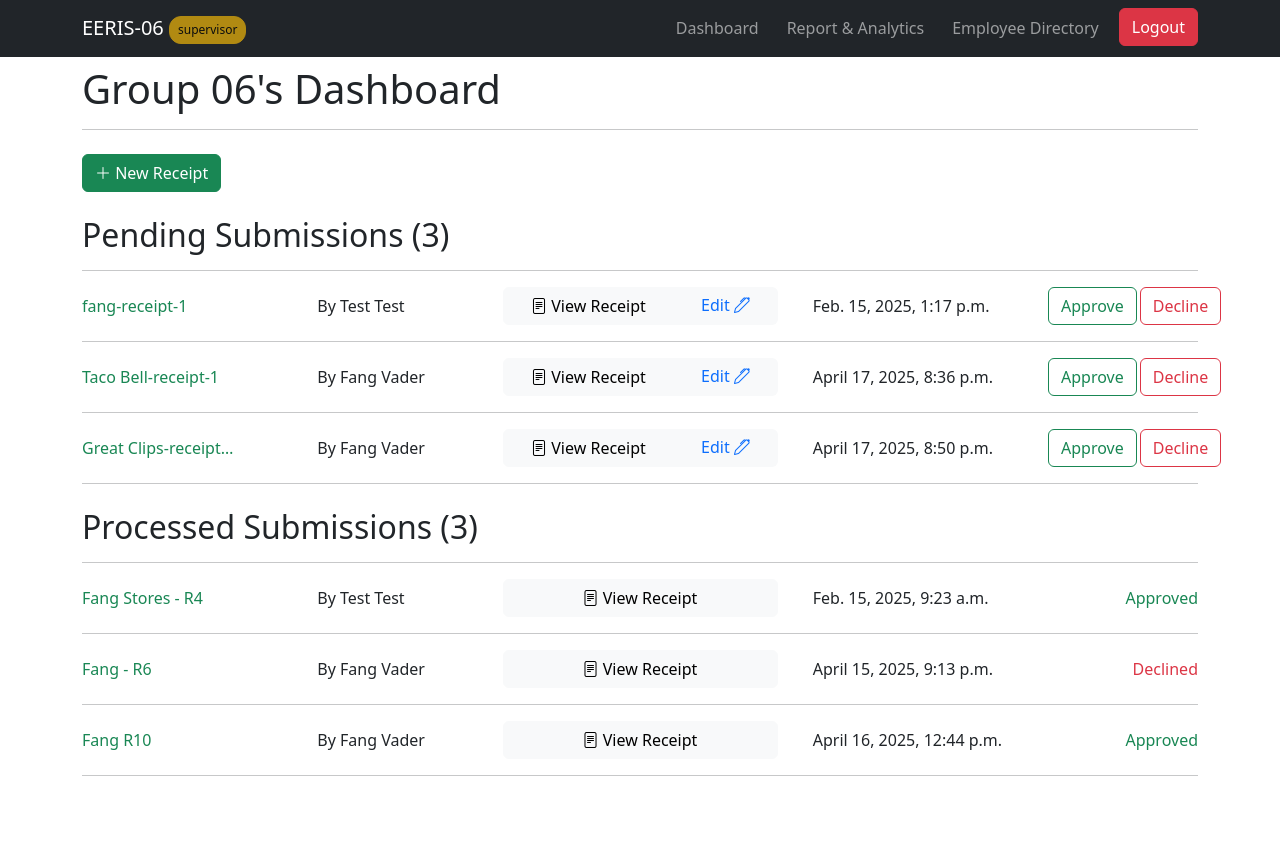
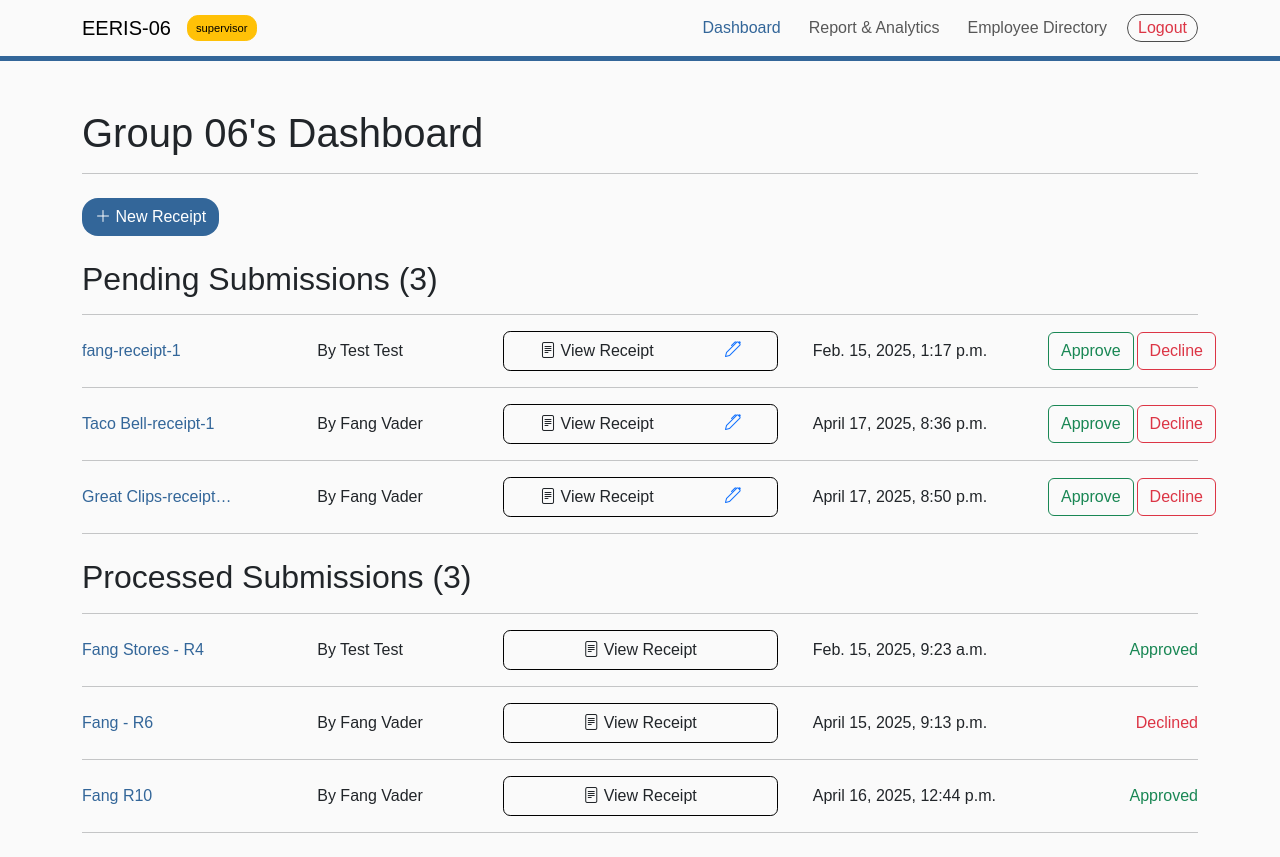
Before and after one commit to aagarwal32/EERIS-06, a Django app: page / in a window 1280 px wide. Before the commit the page ends 776 px from the top, so only its background shows below. Run offline with Django 5.2, Linux system fonts and the light colour scheme; a user stored in the database is signed in; data comes from the database, SQL or seed files in the repository; some libraries are stand-ins or nearby versions.

Commit message:
Updated design and made other UI changes

```diff
--- a/eeris06/app/forms.py
+++ b/eeris06/app/forms.py
@@ -58,5 +58,5 @@ class ReceiptForm(forms.ModelForm):
             'line_items': forms.Textarea(attrs={'class': 'form-control', 'placeholder': 'Enter description of line items (optional)\n2 Coffee Mug $8.99\n1 Watch $20.99', 'rows': 3}),
             'total_payment': forms.NumberInput(attrs={'class': 'form-control', 'placeholder': 'Enter total payment amount (e.g., 29.98)'}),
             'pay_method': forms.TextInput(attrs={'class': 'form-control', 'placeholder': 'Credit, Debit, Cash, Check, or E-banking'}),
-            'expense_category': forms.Select(attrs={'class': 'form-control',      'style': 'overflow-y: auto;', 'onfocus': 'this.size=5;', 'onblur': 'this.size=1;', 'onchange': 'this.size=1; this.blur();',}),
+            'expense_category': forms.Select(attrs={'class': 'form-control', 'style': 'overflow-y: auto;', 'onfocus': 'this.size=5;', 'onblur': 'this.size=1;', 'onchange': 'this.size=1; this.blur();',}),
         }
--- a/eeris06/app/static/css/style.css
+++ b/eeris06/app/static/css/style.css
@@ -1,18 +1,55 @@
-/* login and signup template styles */
+/* root colors (changes site theme) */
+/*
+blue: #336699
+light blue: #0066FF
+green: #336633
+light green: #339900
+*/
+:root {
+    --main-color: #336699;
+    --secondary-color: #0066FF;
+    --background-color: hsl(0, 0%, 98%);
+}
+
+body {
+    background-color: var(--background-color);
+    font-family: "Arial", verdana;;
+}
 
 .logo-color {
-    color: rgb(129, 43, 129);
+    color: var(--main-color);
+}
+
+.navbar-light {
+    background-color: var(--background-color) !important;
+    border-bottom: 5px solid var(--main-color);
+}
+
+.nav-link.active {
+    color: var(--main-color) !important;
+    font-weight: 500;
+}
+
+#logout-button {
+    border: solid 1px hsl(0, 0%, 30%);
+    padding: 1px 10px;
+    background-color: var(--background-color);
+    border-radius: 1rem;
+    font-size: 1rem;
+}
+#logout-button:hover {
+    border-color: red;
 }
 
 .auth-card button{
-   background-color: rgb(133, 58, 133);
+   background-color: var(--main-color);
    font-size: 1.2em;
    color: white;
    margin-bottom: 6px;
 }
 
 .auth-card button:hover{
-    background-color: purple;
+    background-color: var(--secondary-color);
     color: white;
 }
 
@@ -23,6 +60,64 @@
     padding: 5px 5px;
 }
 
+.auth-link {
+    text-decoration: none;
+    color: var(--main-color);
+    border: solid 1px var(--main-color);
+    border-radius: 0.5rem;
+    padding: 8px;
+}
+
+.auth-link:hover {
+    color: var(--secondary-color);
+    border-color: var(--secondary-color);
+    background-color: var(--background-color);
+}
+
+.modal-body {
+    max-height: calc(100vh - 210px);
+    overflow-y: auto;
+}
+.modal-content {
+    border-radius: 1rem;
+}
+
+.card.receipt-info {
+    padding: 8px;
+    margin-bottom: 8px;
+    border-radius: 1rem;
+
+}
+.card-hover {
+    transition: transform 0.2s ease, box-shadow 0.2s ease;
+    will-change: transform;
+}
+.card-hover:hover {
+    transform: translateY(-1px);
+    box-shadow: 0 1rem 1.5rem rgba(115, 115, 115, 0.15);
+}
+
+.input-group-text {
+    background-color: #f0f4f7 !important;
+    color: var(--main-color) !important;
+    border-radius: 0.5rem 0 0 0.5rem !important;
+    border: solid 1px black !important;
+}
+.form-select {
+    border-radius: 0 0.5rem 0.5rem 0 !important;
+    border: solid 1px black !important;
+    box-shadow: none !important;
+}
+
+.receipt {
+    background-color: var(--background-color);
+    border: solid 1px black;
+    border-radius: 0.45rem;
+}
+.view-receipt-btn:hover {
+    background-color: hsl(0, 0%, 90%);
+}
+
 #createReceiptForm {
     padding: 12px;
     border: 2px solid black;
@@ -31,6 +126,49 @@
     animation: fadeIn 0.3s ease-in-out;
 }
 
+.receipt-button {
+    background-color: var(--main-color);
+    border-radius: 1rem;
+    color: white;
+}
+.receipt-button:hover {
+    background-color: var(--secondary-color);
+    color: white;
+}
+.form-label {
+    color: black;
+    font-weight: 700;
+}
+.field-container > input {
+    background-color: var(--background-color);
+}
+.field-container > textarea {
+    background-color: var(--background-color);
+}
+.field-container > select {
+    background-color: var(--background-color);
+}
+
+.loader {
+    display: none;
+    border: 2px solid white;
+    border-top: 2px solid var(--main-color);
+    border-radius: 1rem;
+    width: 1.2rem;
+    height: 1.2rem;
+    animation: spin 1s linear infinite;
+}
+
+@keyframes spin {
+    0% {
+        transform: rotate(0deg);
+    }
+
+    100% {
+        transform: rotate(360deg);
+    }
+}
+
 @keyframes fadeIn {
     0% {opacity: 0;}
     100% {opacity: 100%;}
--- a/eeris06/app/templates/base.html
+++ b/eeris06/app/templates/base.html
@@ -14,34 +14,33 @@
 </head>
 <body>
       {% if user.is_authenticated %}
-        <nav class="navbar sticky-top navbar-expand-lg navbar-dark bg-dark">
+        <nav class="navbar sticky-top navbar-expand-lg navbar-light bg-light">
             <div class="container">
-                <a class="navbar-brand" href="#">
-                    EERIS-06
-
-                    {% if user.is_superuser %} <button class="btn btn-warning btn-sm" style="border-radius: 1em; font-size: 0.6em;" disabled>supervisor</button> {% endif %}
-                </a>
+                <div class="d-flex align-items-center gap-8">
+                    <a class="navbar-brand" href="{% url 'app:home' %}">
+                        EERIS-06
+                    </a>
+                    <div>{% if user.is_superuser %} <button class="btn btn-warning btn-sm" style="border-radius: 1em; font-size: 0.7rem; color:black;">supervisor</button> {% endif %}</div>
+                </div>
                 <button class="navbar-toggler" type="button" data-bs-toggle="collapse" data-bs-target="#navbarNav"
                     aria-controls="navbarNav" aria-expanded="false" aria-label="Toggle navigation">
                     <span class="navbar-toggler-icon"></span>
                 </button>
                 <div class="collapse navbar-collapse" id="navbarNav">
-                    <ul class="navbar-nav ms-auto" style="gap: 12px;">
+                    <ul class="d-flex navbar-nav ms-auto align-items-center" style="gap: 12px;">
                         <li class="nav-item">
-                            <a class="nav-link" href="{% url 'app:home' %}">Dashboard</a>
+                            <a class="nav-link {% if request.resolver_match.url_name == 'home' %}active{% endif %}" href="{% url 'app:home' %}">Dashboard</a>
+                        </li>
+                        <li class="nav-item">
+                            <a class="nav-link {% if request.resolver_match.url_name == 'reportAnalytics' %}active{% endif %}" href="{% url 'app:reportAnalytics' %}">Report & Analytics</a>
+                        </li>
+                        <li class="nav-item">
+                            <a class="nav-link {% if request.resolver_match.url_name == 'employeeDirectory' %}active{% endif %}" href="{% url 'app:employeeDirectory' %}">Employee Directory</a>
                         </li>
 
-                        <li class="nav-item">
-                            <a class="nav-link" href="{% url 'app:reportAnalytics'%}">Report & Analytics</a>
-                        </li>
-
-                        <li class="nav-item">
-                            <a class="nav-link" href="{% url 'app:employeeDirectory'%}">Employee Directory</a>
-                        </li>
-
-                        <form action="{% url 'app:logout' %}" method="post" style="display: inline;">
+                        <form action="{% url 'app:logout' %}" method="post">
                             {% csrf_token %}
-                            <button class="btn btn-danger navbar-btn">Logout</button>
+                            <button class="btn navbar-btn text-danger" id="logout-button">Logout</button>
                         </form>
                     </ul>
                 </div>
--- a/eeris06/app/templates/components/submission_list.html
+++ b/eeris06/app/templates/components/submission_list.html
@@ -2,17 +2,19 @@
     {% if submissions %}
         {% for submission in submissions %}
         <div class="d-flex submission-item justify-content-between align-items-center" style="gap: 8px;">
-            <div class="name" style="width: 200px;"><span class="text-success">{{submission.receipt.receipt_name|truncatechars:20}}</span></div>
+            <div class="name" style="width: 200px;"><span class="logo-color">{{submission.receipt.receipt_name|truncatechars:20}}</span></div>
             <div class="user" style="width: 150px;">By {{submission.user.first_name}} {{submission.user.last_name}}</div>
             <div class="receipt btn-group" role="group" style="width: 275px;">
-                <button type="button" class="btn btn-light" data-bs-toggle="modal" data-bs-target="#viewReceiptModal{{submission.id}}"><i class="bi bi-file-text"></i> View Receipt</button>
+                <button type="button" class="btn view-receipt-btn" data-bs-toggle="modal" data-bs-target="#viewReceiptModal{{submission.id}}">
+                  <i class="bi bi-file-text"></i> View Receipt
+                </button>
                 {% if not submission.processed %}
-                  <a href="{% url 'app:editSubmission' submission.id %}" class="btn btn-outline-primary btn-light" style="border: none;">
-                      Edit <i class="bi bi-pen"></i>
+                  <a href="{% url 'app:editSubmission' submission.id %}" class="btn btn-outline-primary" style="border: none;">
+                      <i class="bi bi-pen"></i>
                   </a>
 
                    {% if not user.is_superuser or user.id == submission.user.id %}
-                    <button type="button" class="btn btn-outline-danger btn-light" data-bs-toggle="modal" data-bs-target="#deleteReceiptModal{{submission.id}}" style="border: none;"> <i class="bi bi-trash"></i></button>
+                    <button type="button" class="btn btn-outline-danger" data-bs-toggle="modal" data-bs-target="#deleteReceiptModal{{submission.id}}" style="border: none;"> <i class="bi bi-trash"></i></button>
                    {% endif %}
                  {% endif %}
              </div>
@@ -33,7 +35,7 @@
                       </form>
                     </div>
                   {% else %}
-                     <div style="color: rgb(180, 100, 0);">Pending Approval</div>
+                     <div style="color: #CC9900;">Pending Approval</div>
                   {% endif %}
                 {% else %}
                   {% if submission.approved %}
@@ -52,33 +54,36 @@
             <div class="modal-dialog modal-dialog-centered">
                 <div class="modal-content">
                     <div class="modal-header">
-                        <div class="modal-title" id="viewReceiptModalLabel{{submission.id}}">Receipt: {{submission.receipt.receipt_name}}</div>
+                        <div class="modal-title" id="viewReceiptModalLabel{{submission.id}}" style="color: var(--main-color);">
+                          <strong>{{submission.receipt.receipt_name}}</strong></div>
                         <button type="button" class="btn-close" data-bs-dismiss="modal"></button>
                     </div>
                     <div class="modal-body">
-                        <div><strong>Store:</strong> {{ submission.receipt.store_name }}</div>
+                        <div class="card card-hover receipt-info"><strong>Store</strong> {{ submission.receipt.store_name }}</div>
 
-                        <div><strong>Date:</strong> {{submission.receipt.receipt_date}}</div>
+                        <div class="card card-hover receipt-info"><strong>Date</strong> {{submission.receipt.receipt_date}}</div>
 
                         {% if submission.receipt.store_phone %}
-                        <div><strong>Phone:</strong> {{ submission.receipt.store_phone }}</div>
+                        <div class="card card-hover receipt-info"><strong>Phone</strong> {{ submission.receipt.store_phone }}</div>
                         {% endif %}
 
-                        <div><strong>Address:</strong> {{ submission.receipt.store_address }}</div>
+                        <div class="card card-hover receipt-info"><strong>Address</strong> {{ submission.receipt.store_address }}</div>
 
                         {% if submission.receipt.store_site %}
-                            <div><strong>Website:</strong> <a href="{{ submission.receipt.store_site }}" target="_blank">{{ submission.receipt.store_site }}</a></div>
+                            <div class="card card-hover receipt-info"><strong>Website</strong> <a href="{{ submission.receipt.store_site }}" target="_blank">{{ submission.receipt.store_site }}</a></div>
                         {% endif %}
 
                         {% if submission.receipt.line_items %}
-                            <div><strong>Items:</strong></div>
-                            <div class="my-2">{{ submission.receipt.line_items|linebreaksbr }}</div>
+                        <div class="card card-hover receipt-info">
+                          <div><strong>Line Items</strong></div>
+                          <div class="my-2">{{ submission.receipt.line_items|linebreaksbr }}</div>
+                        </div>
                         {% endif %}
 
-                        <div><strong>Total Payment:</strong> ${{ submission.receipt.total_payment }}</div>
-                        <div><strong>Payment Method:</strong> {{ submission.receipt.pay_method }}</div>
-                        <div><strong>Expense Category:</strong> {{ submission.receipt.expense_category|title }}</div>
-                        <div><strong>Submitted On:</strong> {{ submission.receipt.created_at|date:"F d, Y H:i" }}</div>
+                        <div class="card card-hover receipt-info"><strong>Total Payment</strong> ${{ submission.receipt.total_payment }}</div>
+                        <div class="card card-hover receipt-info"><strong>Payment Method</strong> {{ submission.receipt.pay_method }}</div>
+                        <div class="card card-hover receipt-info"><strong>Expense Category</strong> {{ submission.receipt.expense_category|title }}</div>
+                        <div class="card card-hover receipt-info"><strong>Submitted On</strong> {{ submission.receipt.created_at|date:"F d, Y H:i" }}</div>
                     </div>
                 </div>
             </div>
--- a/eeris06/app/templates/main/edit_submission.html
+++ b/eeris06/app/templates/main/edit_submission.html
@@ -4,14 +4,14 @@ EERIS-06 | Home
 {% endblock %}
 
 {% block content %}
-<h1 class="mt-2">{{request.user.first_name}}'s Dashboard - Editing {{submission.receipt.receipt_name|truncatechars:20}}</h1>
+<h2 class="mt-5">{{request.user.first_name}}'s Dashboard - Editing {{submission.receipt.receipt_name|truncatechars:20}}</h2>
 <hr />
 
 <form id="editReceiptForm" action="{% url 'app:editSubmission' submission.id %}" method="post" novalidate>
     {% csrf_token %}
 
     {% for field in form %}
-        <div class="mb-2">
+        <div class="mb-2 field-container">
             <label for="{{ field.id_for_label }}" class="form-label"><b>{{ field.label }}</b></label>
             {% if field.errors %}
                 <div class="text-danger">
--- a/eeris06/app/templates/main/employee_directory.html
+++ b/eeris06/app/templates/main/employee_directory.html
@@ -6,10 +6,10 @@ EERIS-06 | Employee Directory
 
 
 {% block content %}
-<h1 class="mt-2">{{request.user.first_name}}'s Dashboard - Employee Directory</h1>
+<h1 class="mt-5">{{request.user.first_name}}'s Dashboard - Employee Directory</h1>
 <hr />
 
-<div class="table-responsive">
+<div class="table-responsive" style="border-radius: 0.5rem; border: 1px solid black;">
     <table class="table table-striped table-hover align-middle">
       <thead class="table-dark">
         <tr>
--- a/eeris06/app/templates/main/home.html
+++ b/eeris06/app/templates/main/home.html
@@ -4,7 +4,7 @@ EERIS-06 | Home
 {% endblock %}
 
 {% block content %}
-<h1 class="mt-2">{{request.user.first_name}} {{request.user.last_name}}'s Dashboard</h1>
+<h1 class="mt-5">{{request.user.first_name}} {{request.user.last_name}}'s Dashboard</h1>
 <hr />
 
 {% if messages %}
@@ -16,14 +16,15 @@ EERIS-06 | Home
     {% endfor %}
 {% endif %}
 
-<button id="toggleReceiptForm" type="button" class="btn btn-success mb-2 mt-4" style="display: block;"><i class="bi bi-plus-lg"></i> New Receipt</button>
+<button id="toggleReceiptForm" type="button" class="btn receipt-button mb-2 mt-4" style="display: block;"><i class="bi bi-plus-lg"></i> New Receipt</button>
 
 <form id="createReceiptForm" action="{% url 'app:create_receipt' %}" method="post" novalidate>
     {% csrf_token %}
 
     <div class="d-flex justify-content-between" style="gap: 12px;">
         <div class="d-flex align-items-center" style="gap: 12px;">
-            <button id="uploadExtractBtn" type="button" class="btn btn-success mb-4" data-url="{% url 'app:extract_receipt' %}"><i class="bi bi-image mx-2"></i> Scan Receipt</button>
+            <button id="uploadExtractBtn" type="button" class="btn receipt-button mb-4 d-flex align-items-center" data-url="{% url 'app:extract_receipt' %}">
+                <i class="bi bi-image mx-2"></i> <div class="loader mx-2" id="loader"></div> Scan Receipt</button>
 
             <input type="file" id="extractImageInput" accept="image/*" style="display: none;">
 
@@ -34,10 +35,10 @@ EERIS-06 | Home
     </div>
 
     {% for field in receipt_form %}
-        <div class="mb-2">
-            <label for="{{ field.id_for_label }}" class="form-label"><b>{{ field.label }}</b></label>
+        <div class="mb-2 field-container">
+            <label for="{{ field.id_for_label }}" class="form-label mx-2">{{ field.label }}</label>
             {% if field.errors %}
-                <div class="text-danger">
+                <div class="text-danger mx-2">
                     {% for error in field.errors %}
                         <small>{{ error }}</small><br>
                     {% endfor %}
@@ -47,7 +48,7 @@ EERIS-06 | Home
             {{ field }}
         </div>
     {% endfor %}
-    <button type="submit" class="btn btn-success mb-2 mt-3"><i class="bi bi-upload mx-2"></i> Create Receipt</button>
+    <button type="submit" class="btn receipt-button mb-2 mt-3"><i class="bi bi-upload mx-1"></i> Create Receipt</button>
 </form>
 
 
@@ -111,8 +112,9 @@ EERIS-06 | Home
         };
 
         for (const [key, fieldId] of Object.entries(fieldMap)) {
+            const field = document.getElementById(fieldId);
+            field.value = null;
             if (data[key] !== undefined && data[key] !== null) {
-                const field = document.getElementById(fieldId);
                 if (field && typeof field.value === 'string') {
                     field.value = data[key];
                     await sleep(500);
@@ -141,8 +143,12 @@ EERIS-06 | Home
     const formData = new FormData();
     formData.append('image', file);
 
-    outputArea.style.color = 'green';
-    outputArea.textContent = 'Extracting…';
+    const loader = document.querySelector('#loader');
+    const imageIcon = document.querySelector('.bi-image');
+    loader.style.display = 'inline-block';
+    imageIcon.style.display = 'none';
+    outputArea.style.color = 'var(--main-color)';
+    outputArea.textContent = 'Scanning...';
 
     try {
         // send post request to view
@@ -155,19 +161,25 @@ EERIS-06 | Home
 
         // handle data upon success
         if (response.ok) {
-            outputArea.textContent = 'Filling form fields...';
+            outputArea.textContent = 'Filling...';
             await autoFillFields(data);
+            loader.style.display = 'none';
+            imageIcon.style.display = 'inline-block';
             outputArea.style.color = 'green';
-            outputArea.textContent = 'Form successfully filled! Please correct any errors.'
+            outputArea.textContent = 'Success! Please correct any errors.'
 
         // handle response errors
         } else {
+            loader.style.display = 'none';
+            imageIcon.style.display = 'inline-block';
             outputArea.style.color = 'red';
             outputArea.textContent = `❌ Receipt scan failed. Make sure you uploaded the correct file type.`;
             console.log(`Receipt Scan Error ${response.status}:`, data);
         }
     // handle fetch errors
     } catch (err) {
+        loader.style.display = 'none';
+        imageIcon.style.display = 'inline-block';
         outputArea.style.color = 'red';
         outputArea.textContent = `❌ Receipt scan failed due to error. Please try again.`;
         console.log(`Fetch failed: ${err}`);
```
Also changed, not shown: eeris06/app/templates/components/password_reset_email.html (+7 -6 lines), eeris06/app/templates/components/report_template.html (+10 -6 lines), eeris06/app/templates/main/report_analytics.html (+12 -10 lines), eeris06/app/templates/registration/login.html (+8 -9 lines), eeris06/app/templates/registration/signup.html (+6 -6 lines), eeris06/data.json (+35 -2 lines).
